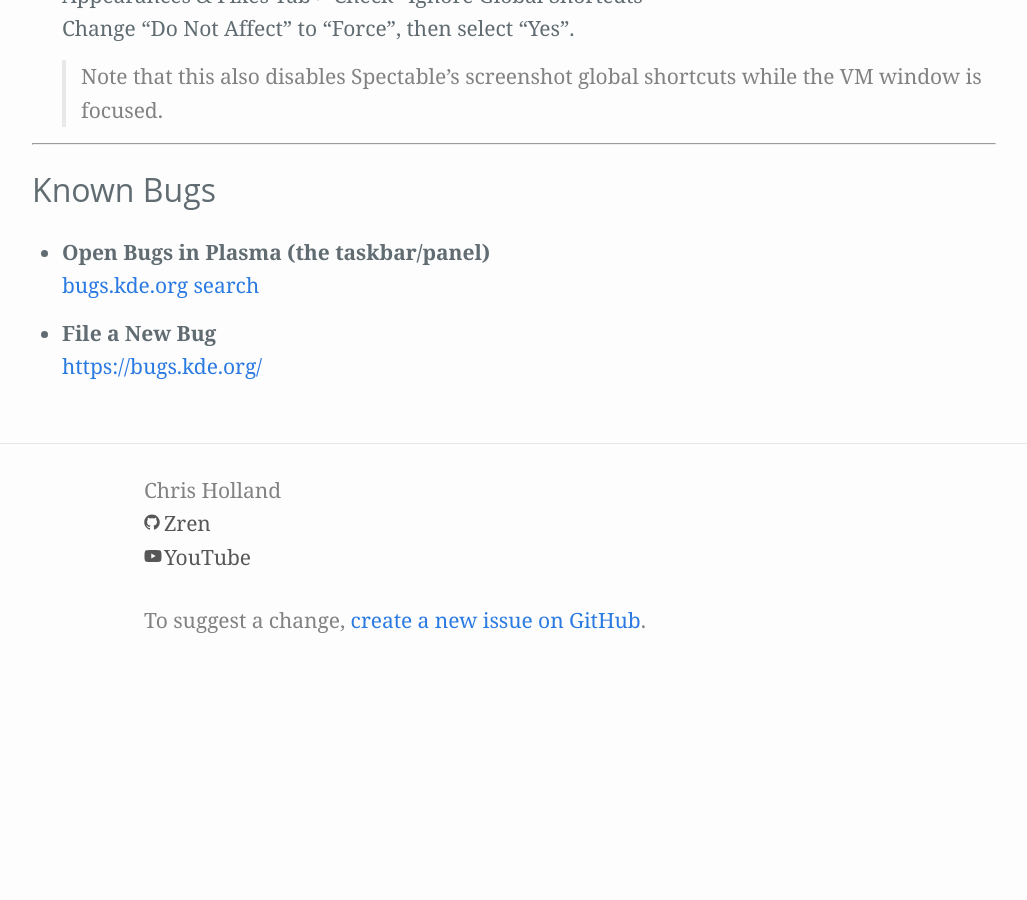
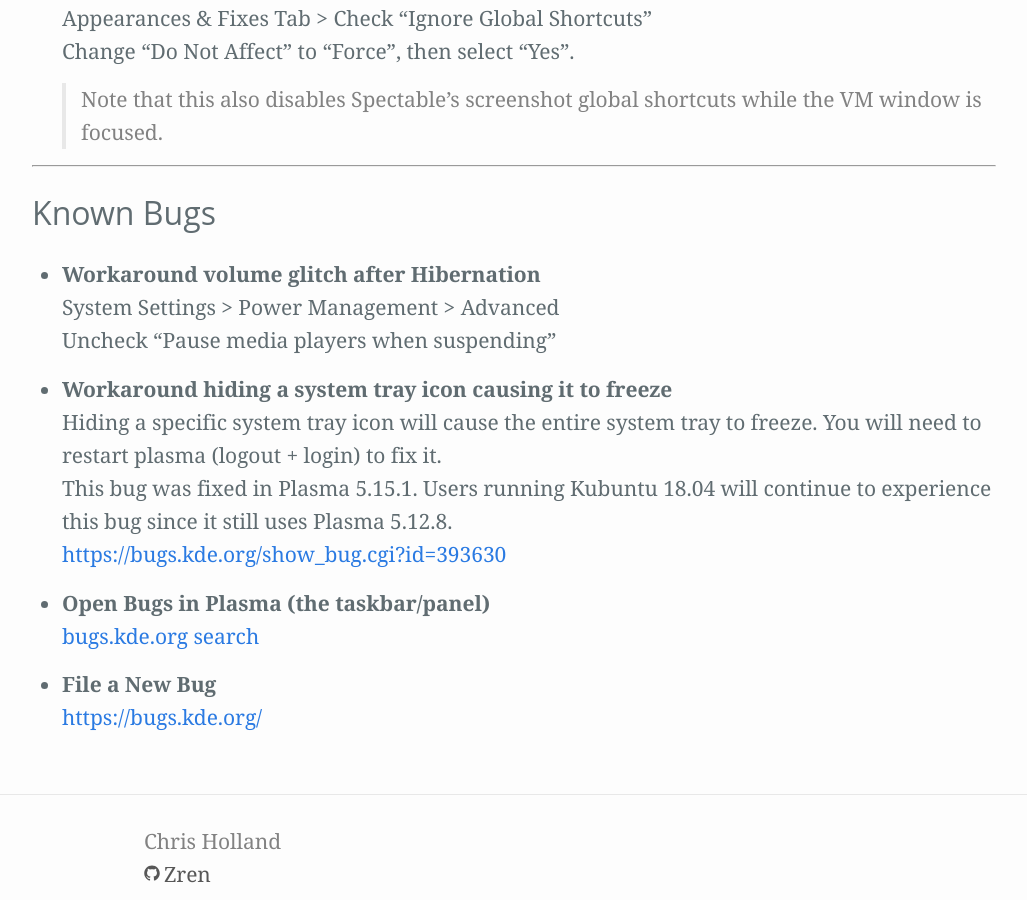
Before and after one commit to Zren/zren.github.io, a Jekyll site: the page built from kde.md, in a window 1280 px wide and 900 px high, scrolled down 16228 px. Shown: the whole window, without its empty margins (126-1153 px from the left). Built offline with Jekyll 4.4.1, drawn with Linux system fonts in a browser that asks for light colours; before the commit the page ends 16895 px from its top, so only the background shows below that; some of the changed text lies outside the part shown.

Commit message:
Recommend dolphin-plugins for git integration. Audio glitch + hibernate workaround. Mention SysTray visibility bug for Kubuntu 18.04 users.
Suggested in Issue #3 by @myBestSoftAndPref.

```diff
--- a/kde.md
+++ b/kde.md
@@ -208,6 +209,17 @@
 # Known Bugs
 
 <ul>
+{% capture label %}Workaround volume glitch after Hibernation{% endcapture %}{% capture contents %}
+  System Settings > Power Management > Advanced
+  Uncheck "Pause media players when suspending"
+{% endcapture%}{% include tip.html label=label contents=contents %}
+
+{% capture label %}Workaround hiding a system tray icon causing it to freeze{% endcapture %}{% capture contents %}
+  Hiding a specific system tray icon will cause the entire system tray to freeze. You will need to restart plasma (logout + login) to fix it.
+  This bug was fixed in Plasma 5.15.1. Users running Kubuntu 18.04 will continue to experience this bug since it still uses Plasma 5.12.8.
+  <https://bugs.kde.org/show_bug.cgi?id=393630>
+{% endcapture%}{% include tip.html label=label contents=contents %}
+
 {% capture label %}Open Bugs in Plasma (the taskbar/panel){% endcapture %}{% capture contents %}
   [bugs.kde.org search](https://bugs.kde.org/buglist.cgi?list_id=1536784&order=bug_id%20DESC&product=plasmashell&product=kdeplasma-addons&product=plasma-nm&product=plasma-pa&product=Plasma%20Vault&product=frameworks-plasma&product=plasma-browser-integration&product=plasma-integration&query_format=advanced)
 {% endcapture%}{% include tip.html label=label contents=contents %}
```
Also changed, not shown: other parts of kde.md (+1 -0 lines).
